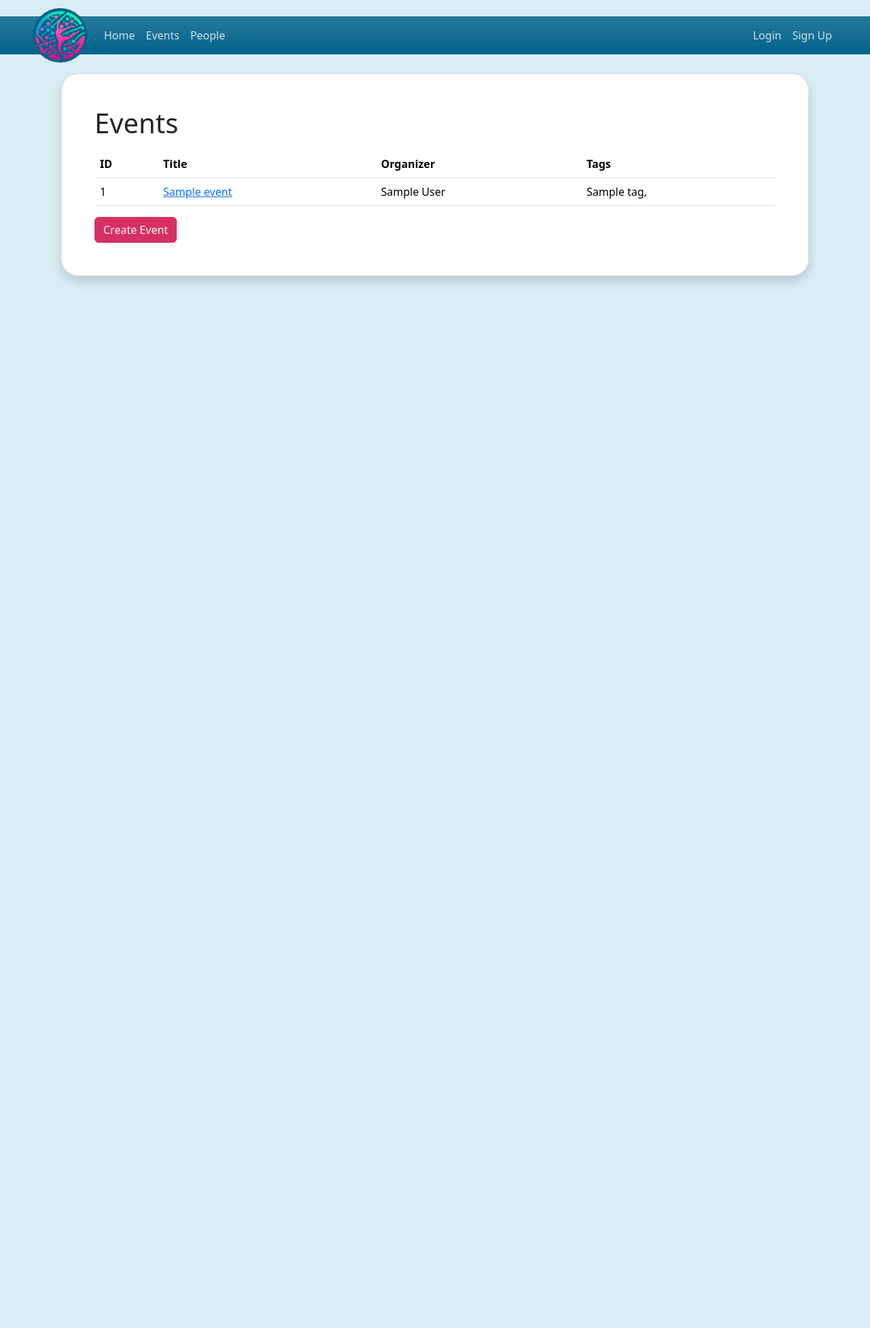
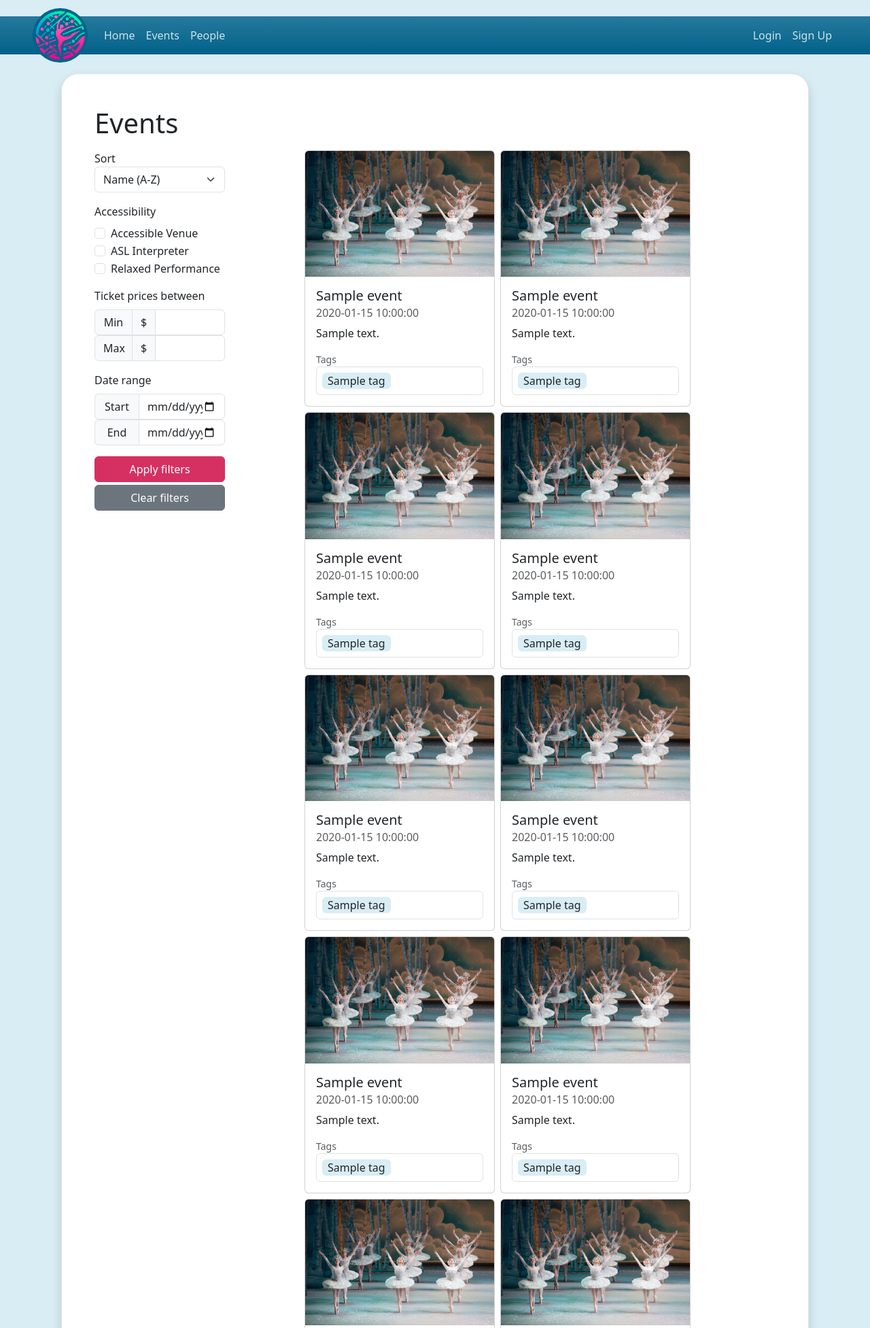
Before and after one commit to AndrewHocking/Dance-Connect, a Flask app: template website/templates/events.html in a window 1280 px wide. Shown: the top 1953 px of the page at 68% size. Before the commit the page ends 417 px from the top, so only its background shows below. Run offline with Flask 3, Linux system fonts and the light colour scheme; tables that the repository leaves empty hold one stand-in row (values such as "Sample post"); the template is opened without the code that fills it: values that come from a table or form of the project are taken from there, most other values are stand-ins (such as "Sample title", 1, 10 or a date in 2020); parts of the project's set-up code (start-up, migrations or seed data) failed here and were passed over.

Commit message:
Created basis of event search page

```diff
--- /dev/null
+++ b/website/forms/event_filter.py
@@ -0,0 +1,65 @@
+from flask_wtf import FlaskForm
+from wtforms import StringField, SubmitField, SelectField, BooleanField, DecimalField, DateField
+from wtforms.validators import DataRequired, Length, NumberRange
+
+
+class EventFilterForm(FlaskForm):
+    sort = SelectField(
+        label="Sort",
+        validators=[],
+        name="sort",
+        choices=[('alpha-asc', 'Name (A-Z)'), ('alpha-desc', 'Name (Z-A)')],
+        render_kw={"placeholder": "", "class" : "form-select"}
+    )
+    accessible_venue = BooleanField(
+        label="Accessible Venue",
+        validators=[],
+        name="accessible_venue",
+        render_kw={"placeholder": "", "class" : "form-check-input"}
+    )
+    asl_interpreter = BooleanField(
+        label="ASL Interpreter",
+        validators=[],
+        name="asl_interpreter",
+        render_kw={"placeholder": "", "class" : "form-check-input"}
+    )
+    relaxed_performance = BooleanField(
+        label="Relaxed Performance",
+        validators=[],
+        name="relaxed_performance",
+        render_kw={"placeholder": "", "class" : "form-check-input"}
+    )
+    min_ticket_price = DecimalField(
+        label="Minimum Ticket Price",
+        validators=[NumberRange(min=0)],
+        name="min_ticket_price",
+        description="Leave this blank to not display the minimum ticket price.",
+        render_kw={"class" : "form-control", "aria-describedby" : "min-ticket-price-help-block"}
+    )
+    max_ticket_price = DecimalField(
+        label="Maximum Ticket Price",
+        validators=[NumberRange(min=0)],
+        name="max_ticket_price",
+        description="Leave this blank to not display the maximum ticket price.",
+        render_kw={"class" : "form-control", "aria-describedby" : "max-ticket-price-help-block"}
+    )
+    start_date = DateField(
+        label="Start Date",
+        name="start_date",
+        render_kw={"class": "form-control"}
+    )
+    end_date = DateField(
+        label="End Date",
+        name="end_date",
+        render_kw={"class": "form-control"}
+    )
+    apply_filters = SubmitField(
+        label="Apply filters",
+        name="apply_filters",
+        render_kw={"class": "btn btn-primary"}
+    )
+    clear_filters = SubmitField(
+        label="Clear filters",
+        name="clear_filters",
+        render_kw={"class": "btn btn-secondary"}
+    )
--- a/website/routes/ui/events.py
+++ b/website/routes/ui/events.py
@@ -2,14 +2,16 @@ from flask import Blueprint, flash, redirect, render_template, request, url_for
 from flask_login import current_user, login_required
 from ...orm.event.event import read_event, create_event
 from ...forms.events import CreateEventForm
+from ...forms.event_filter import EventFilterForm
 
 events = Blueprint('events', __name__)
 
 @events.route('/events', methods=['GET', 'POST'])
 def events_list():
+    filters = EventFilterForm()
     response = read_event()
     events = response["data"]
-    return render_template("events.html", user=current_user, events=events)
+    return render_template("events.html", user=current_user, events=events, filters=filters)
 
 @events.route('/events/create', methods=['GET', 'POST'])
 @login_required
--- a/website/static/style/base.css
+++ b/website/static/style/base.css
@@ -31,6 +31,10 @@ body {
     background-color: #D63063;
     border-color: #D63063;
 }
+.btn-primary:hover {
+    background-color: #ab274f;
+    border-color: #ab274f;
+}
 
 .nav-link {
     color: rgba(255, 255, 255, 0.8)
@@ -38,3 +42,7 @@ body {
 .nav-link:hover {
     color: #ed79b9;
 }
+
+.tag {
+    background-color: #D9EDF5;
+}
--- a/website/templates/create-event-occurrence.html
+++ b/website/templates/create-event-occurrence.html
@@ -16,14 +16,14 @@
             <div class = "row mt-2">
                 <div class = "form-check">
                     {{ event_occurrence_form.is_relaxed_performance() }}
-                    {{ event_occurrence_form.is_relaxed_performance.label() }}
+                    {{ event_occurrence_form.is_relaxed_performance.label(class_="form-check-label") }}
                     <a href="https://www.sensoryfriendly.net/sensory-relaxed-performances/#What-makes-a-performance-relaxed">(learn more)</a>.
                 </div>
             </div>
             <div class = "row">
                 <div class = "form-check">
                     {{ event_occurrence_form.has_asl_interpreter() }}
-                    {{ event_occurrence_form.has_asl_interpreter.label() }}
+                    {{ event_occurrence_form.has_asl_interpreter.label(class_="form-check-label") }}
                 </div>
             </div>
         </div>
--- a/website/templates/create-event.html
+++ b/website/templates/create-event.html
@@ -165,7 +165,9 @@
 
     let elements = document.getElementsByTagName("label");
     for (let i = 0; i < elements.length; i++) {
-        elements[i].classList.add("form-label");
+        if (!elements[i].classList.contains("form-check-label")) {
+            elements[i].classList.add("form-label");
+        }
     }
 
 </script>
--- a/website/templates/events.html
+++ b/website/templates/events.html
@@ -4,21 +4,72 @@
 <div class="page-header mb-3">
     <h1>Events</h1>
 </div>
-<table class="table">
-    <tr>
-        <th>ID</th>
-        <th>Title</th>
-        <th>Organizer</th>
-        <th>Tags</th>
-    </tr>
+<form class="d-flex">
+    <div class="sidebar w-75">
+        <div class="form-group mb-3">
+            {{ filters.sort.label() }}
+            {{ filters.sort() }}
+        </div>
+        <label class="form-label">Accessibility</label>
+        <div class="form-group mb-3">
+            <div class="form-check">
+                {{ filters.accessible_venue() }}
+                {{ filters.accessible_venue.label(class_="form-check-label") }}
+            </div>
+            <div class="form-check">
+                {{ filters.asl_interpreter() }}
+                {{ filters.asl_interpreter.label(class_="form-check-label") }}
+            </div>
+            <div class="form-check">
+                {{ filters.relaxed_performance() }}
+                {{ filters.relaxed_performance.label(class_="form-check-label") }}
+            </div>
+        </div>
+        <label class="form-label">Ticket prices between</label>
+        <div class="form-group mb-3">
+            <div class="input-group">
+                <span class="input-group-text"><div class="text-center" style="width: 30px;">Min</div></span>
+                <span class="input-group-text">$</span>
+                {{ filters.min_ticket_price() }}
+            </div>
+            <div class="input-group">
+                <span class="input-group-text"><div class="text-center" style="width: 30px;">Max</div></span>
+                <span class="input-group-text">$</span>
+                {{ filters.max_ticket_price() }}
+            </div>
+        </div>
+        <label class="form-label">Date range</label>
+        <div class="form-group mb-3">
+            <div class="input-group">
+                <span class="input-group-text"><div class="text-center" style="width: 40px;">Start</div></span>
+                {{ filters.start_date() }}
+            </div>
+            <div class="input-group">
+                <span class="input-group-text"><div class="text-center" style="width: 40px;">End</div></span>
+                {{ filters.end_date() }}
+            </div>
+        </div>
+        <div class="form-group mb-3">
+            {{ filters.apply_filters(class_="btn btn-primary mb-1 w-100") }}
+            {{ filters.clear_filters(class_="btn btn-secondary mb-1 w-100") }}
+        </div>
+    </div>
+    <div class="d-flex flex-wrap mx-auto justify-content-center">
+    {% from 'grid-item.html' import grid_item %}
     {% for event in events %}
-    <tr>
-        <td>{{ event.id }}</td>
-        <td><a href="/events/{{event.id}}">{{ event.title }}</a></td>
-        <td>{{ event.organizer.display_name }}</td>
-        <td>{% for tag in event.tags %}{{ tag.name }}, {% endfor %}</td>
-    </tr>
+        {{ grid_item(image_src=url_for('static', filename='images/placeholder.jpg'), title=event.title, subtitle=(((event.occurrences|length)|string)+" occurrences" if event.occurrences|length != 1 else (event.occurrences[0].start_time|string)), text=event.description, tags=event.tags, href="/events/"+(event.id|string)) }}
+        {{ grid_item(image_src=url_for('static', filename='images/placeholder.jpg'), title=event.title, subtitle=(((event.occurrences|length)|string)+" occurrences" if event.occurrences|length != 1 else (event.occurrences[0].start_time|string)), text=event.description, tags=event.tags, href="/events/"+(event.id|string)) }}
+        {{ grid_item(image_src=url_for('static', filename='images/placeholder.jpg'), title=event.title, subtitle=(((event.occurrences|length)|string)+" occurrences" if event.occurrences|length != 1 else (event.occurrences[0].start_time|string)), text=event.description, tags=event.tags, href="/events/"+(event.id|string)) }}
+        {{ grid_item(image_src=url_for('static', filename='images/placeholder.jpg'), title=event.title, subtitle=(((event.occurrences|length)|string)+" occurrences" if event.occurrences|length != 1 else (event.occurrences[0].start_time|string)), text=event.description, tags=event.tags, href="/events/"+(event.id|string)) }}
+        {{ grid_item(image_src=url_for('static', filename='images/placeholder.jpg'), title=event.title, subtitle=(((event.occurrences|length)|string)+" occurrences" if event.occurrences|length != 1 else (event.occurrences[0].start_time|string)), text=event.description, tags=event.tags, href="/events/"+(event.id|string)) }}
+        {{ grid_item(image_src=url_for('static', filename='images/placeholder.jpg'), title=event.title, subtitle=(((event.occurrences|length)|string)+" occurrences" if event.occurrences|length != 1 else (event.occurrences[0].start_time|string)), text=event.description, tags=event.tags, href="/events/"+(event.id|string)) }}
+        {{ grid_item(image_src=url_for('static', filename='images/placeholder.jpg'), title=event.title, subtitle=(((event.occurrences|length)|string)+" occurrences" if event.occurrences|length != 1 else (event.occurrences[0].start_time|string)), text=event.description, tags=event.tags, href="/events/"+(event.id|string)) }}
+        {{ grid_item(image_src=url_for('static', filename='images/placeholder.jpg'), title=event.title, subtitle=(((event.occurrences|length)|string)+" occurrences" if event.occurrences|length != 1 else (event.occurrences[0].start_time|string)), text=event.description, tags=event.tags, href="/events/"+(event.id|string)) }}
+        {{ grid_item(image_src=url_for('static', filename='images/placeholder.jpg'), title=event.title, subtitle=(((event.occurrences|length)|string)+" occurrences" if event.occurrences|length != 1 else (event.occurrences[0].start_time|string)), text=event.description, tags=event.tags, href="/events/"+(event.id|string)) }}
+        {{ grid_item(image_src=url_for('static', filename='images/placeholder.jpg'), title=event.title, subtitle=(((event.occurrences|length)|string)+" occurrences" if event.occurrences|length != 1 else (event.occurrences[0].start_time|string)), text=event.description, tags=event.tags, href="/events/"+(event.id|string)) }}
+        {{ grid_item(image_src=url_for('static', filename='images/placeholder.jpg'), title=event.title, subtitle=(((event.occurrences|length)|string)+" occurrences" if event.occurrences|length != 1 else (event.occurrences[0].start_time|string)), text=event.description, tags=event.tags, href="/events/"+(event.id|string)) }}
     {% endfor %}
-</table>
+    </div>
+</form>
 <a class="btn btn-primary" href="/events/create">Create Event</a>
 {% endblock %}
--- /dev/null
+++ b/website/templates/grid-item.html
@@ -0,0 +1,21 @@
+{% macro grid_item(image_src, title, subtitle, text, tags, href) %}
+<div class="card me-2 mb-2" style="width: 280px;">
+  <a href="{{ href }}"><img src="{{ image_src }}" class="card-img-top" alt="Image preview for {{ title }}"></a>
+  <div class="card-body">
+    <div style="transform: rotate(0);">
+        <h5 class="card-title">{{ title }}</h5>
+        {% if subtitle %}
+        <h6 class="card-subtitle mb-2 text-muted">{{ subtitle }}</h6>
+        {% endif %}
+        <p class="card-text text-truncate">{{ text }}</p>
+        <a href="{{ href }}" class="stretched-link"></a>
+    </div>
+    <div class="form-text">Tags</div>
+    <div class="d-flex overflow-scroll border rounded p-1">
+        {% for tag in tags %}
+        <p class="m-1 px-2 text-dark bg-opacity-25 rounded text-nowrap tag">{{ tag.name }}</p>
+        {% endfor %}
+    </div>
+  </div>
+</div>
+{% endmacro %}
```
Also changed, not shown: instance/database.db, website/static/images/placeholder.jpg (added).
